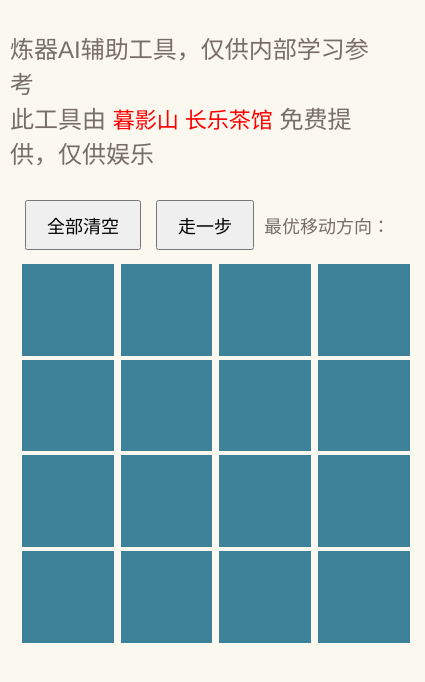
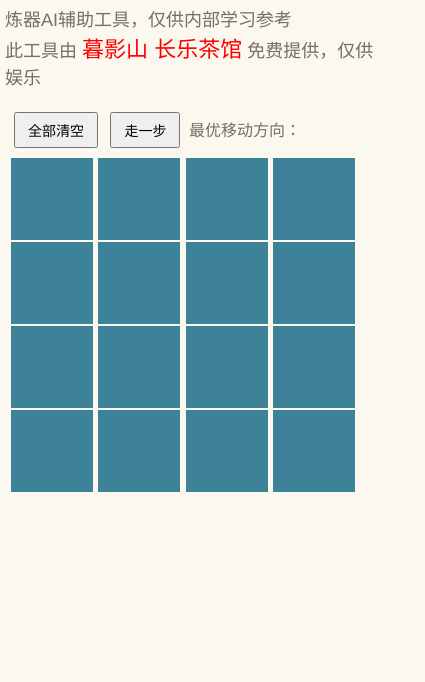
Before and after one commit to sycg767/lianqi, a plain HTML site: page index.html in a window 390 px wide. Shown: the whole page, 425 px wide, since content can reach past the window. Drawn offline with Linux system fonts and the light colour scheme; no server answers.

Commit message:
Update index.html

```diff
--- a/index.html
+++ b/index.html
@@ -16,6 +16,8 @@
 	body{
 		padding:10px;
 		font-size: 18px;
+		max-width: 1200px;
+		margin: 0 auto;
 	}
 	input{
 		width:23vw;
@@ -51,9 +53,10 @@
 	}
 	#grid{
 		width:100%;
-		margin:5px;
+		margin:5px auto;
 		padding:5px;
-		 min-width:400px;
+		min-width:auto;
+		max-width:500px;
 	}
 
 	/* 添加按钮样式 */
@@ -73,6 +76,55 @@
 	#dir {
 		font-size: 20px;
 		font-weight: bold;
+	}
+
+	@media screen and (max-width: 768px) {
+		body {
+			padding: 5px;
+			font-size: 16px;
+		}
+
+		input {
+			width: 22vw;
+			height: 22vw;
+			max-width: 90px;
+			max-height: 90px;
+			margin-left: 1px;
+			margin-top: 2px;
+		}
+
+		.title {
+			font-size: 20px;
+			margin-bottom: 10px;
+		}
+
+		button {
+			font-size: 16px;
+			padding: 8px 16px;
+			margin: 8px 4px;
+		}
+
+		#dir {
+			font-size: 18px;
+		}
+	}
+
+	@media screen and (max-width: 480px) {
+		input {
+			width: 21vw;
+			height: 21vw;
+			max-width: 80px;
+			max-height: 80px;
+		}
+
+		.title {
+			font-size: 18px;
+		}
+
+		button {
+			font-size: 14px;
+			padding: 6px 12px;
+		}
 	}
 	</style>
   </head>
```
